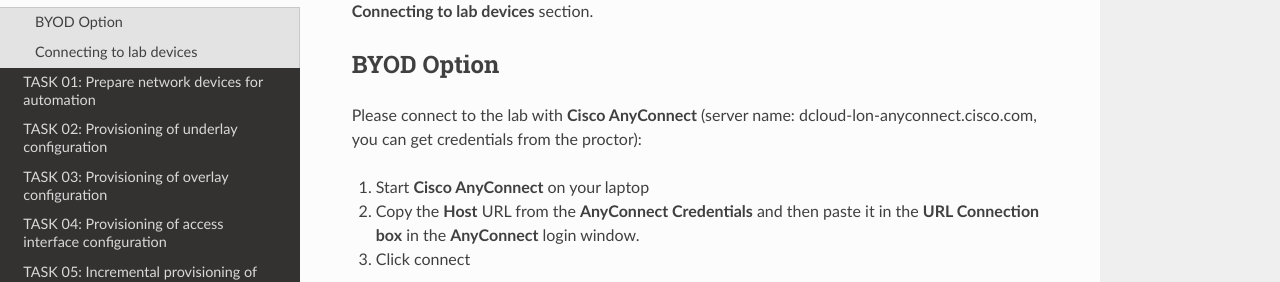
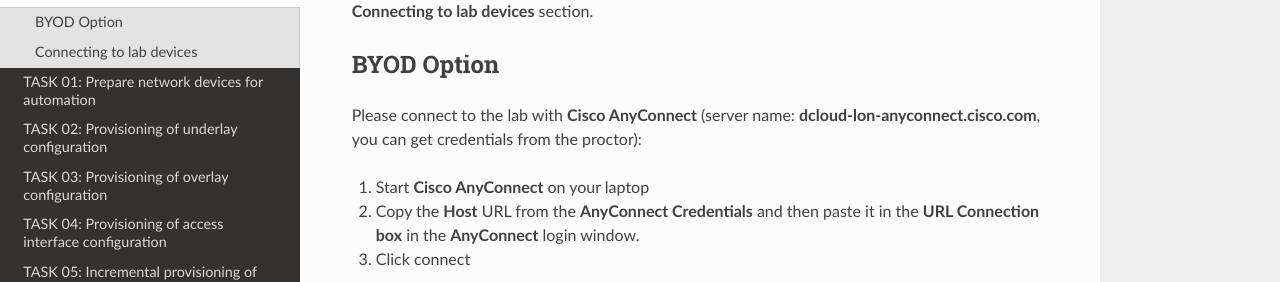
Before and after one commit to dvishchu/labens-2969, a Sphinx documentation site: the page built from docs/source/intro.rst, in a window 1280 px wide and 900 px high. Shown: the part 184-466 px from the top of the window. Built offline with Sphinx 7.4.7 and the Read the Docs theme 2.0.0, drawn with Linux system fonts in a browser that asks for light colours.

```diff
--- a/docs/source/intro.rst
+++ b/docs/source/intro.rst
@@ -6,7 +6,7 @@ Please, connect to lab via one of the presented connection options and then proc
 BYOD Option
 ***********
 
-Please connect to the lab with **Cisco AnyConnect** (server name: dcloud-lon-anyconnect.cisco.com, you can get credentials from the proctor):
+Please connect to the lab with **Cisco AnyConnect** (server name: **dcloud-lon-anyconnect.cisco.com**, you can get credentials from the proctor):
 
 #. Start **Cisco AnyConnect** on your laptop
 #. Copy the **Host** URL from the **AnyConnect Credentials** and then paste it in the **URL Connection box** in the **AnyConnect** login window.
```
